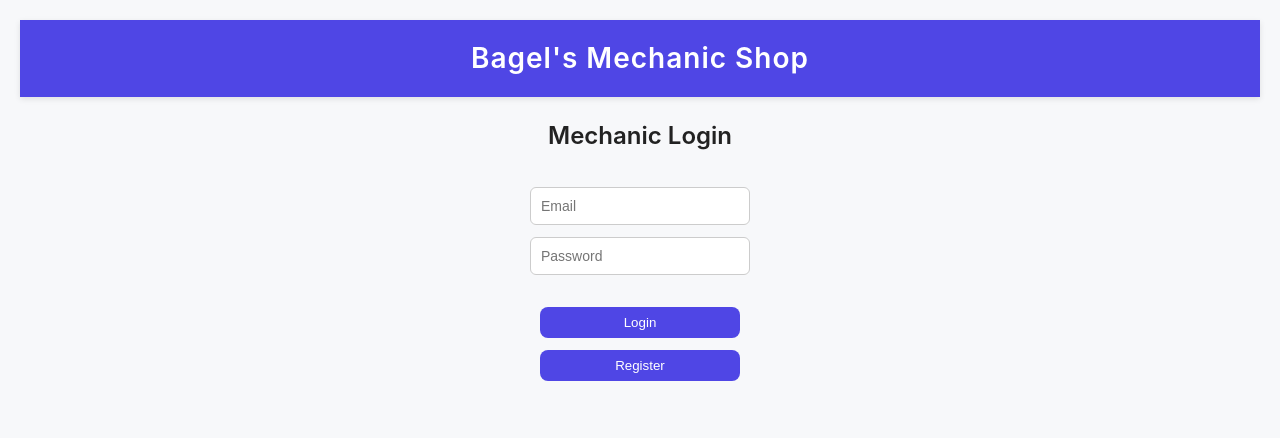
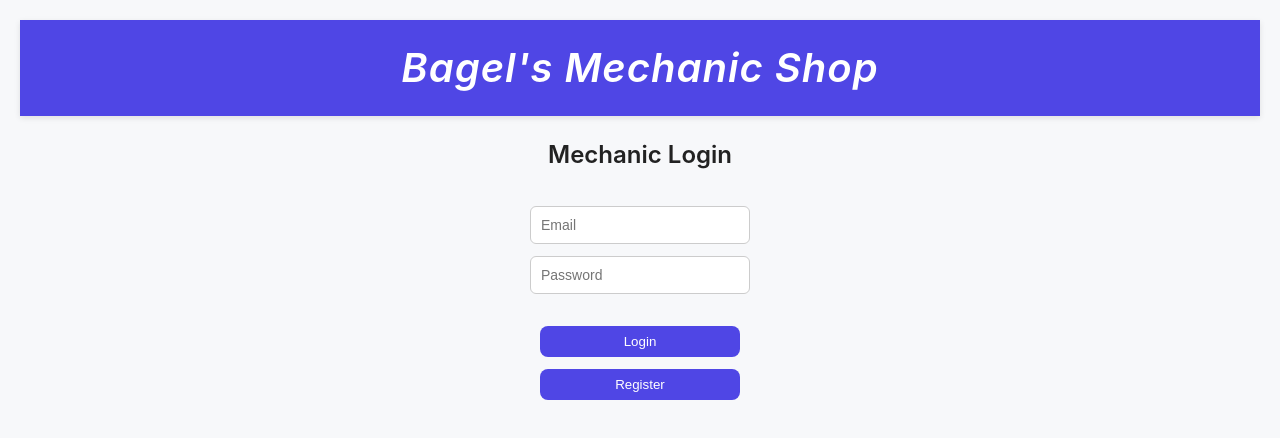
Before and after one commit to aprilnagel/Flask_Mechanic_Shop_V2, a React app in the folder Frontend/: page / in a window 1280 px wide. Shown: the top 438 px of the page. Built offline with nearby package versions, Linux system fonts and the light colour scheme; the HTML template or start-up script is replaced by a standard one.

Commit message:
made style changes to Frontend header

```diff
--- a/Frontend/src/components/Header/Header.css
+++ b/Frontend/src/components/Header/Header.css
@@ -10,7 +10,8 @@
 
 .header-title {
   color: white;
-  font-size: 28px;
+  font-size: 40px;
+  font-style: italic;
   font-weight: 600;
   text-decoration: none;
   letter-spacing: 1px;
```
